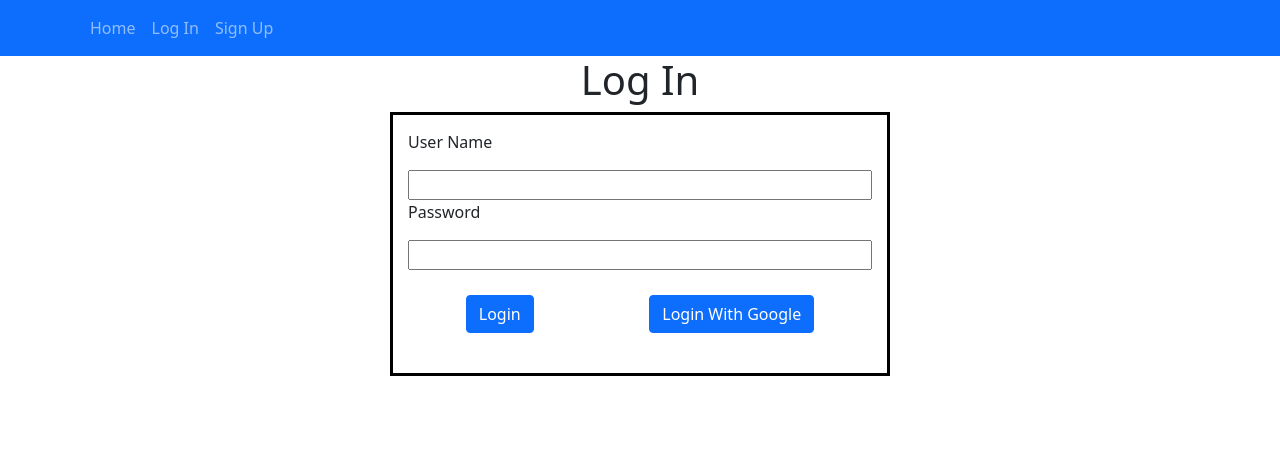
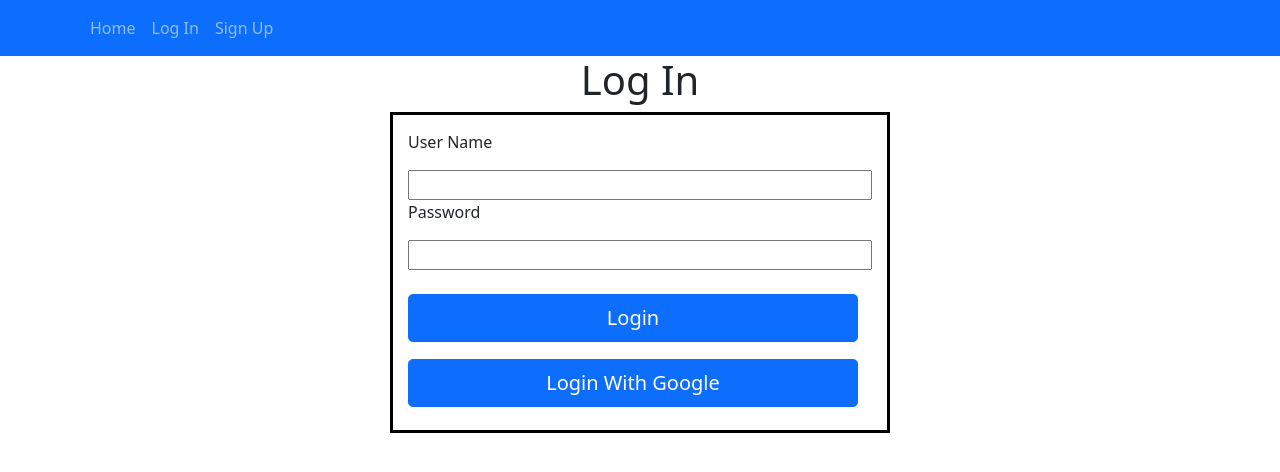
Before and after one commit to rodennis/react-firebase, a React (Create React App) app: page /login in a window 1280 px wide. Shown: the top 472 px of the page. Built offline with nearby package versions, Linux system fonts and the light colour scheme.

Commit message:
fixed styling on login page

```diff
--- a/src/components/logIn/index.css
+++ b/src/components/logIn/index.css
@@ -12,8 +12,10 @@
 }
 
 .loginDiv div{
-    margin-top: 25px;
-    margin-bottom: 25px;
+    margin-top: 15px;
+    /* margin-bottom: 25px; */
     display: flex;
+    flex-direction: column;
     justify-content: space-around;
+    height: 130px;
 }
--- a/src/components/logIn/index.js
+++ b/src/components/logIn/index.js
@@ -19,8 +19,8 @@ const LogIn = ({setUser}) => {
                 <p>Password</p>
                 <input value={password} onChange={(e)=> {setPassword(e?.target?.value)}}/>
                 <div>
-                    <Button>Login</Button>{' '}
-                    <Button onClick={() => {handleGoogleLogin()}}>Login With Google</Button>
+                    <Button variant='primary' size='lg' style={{width: 450}}>Login</Button>{' '}
+                    <Button variant='primary' size='lg' style={{width: 450}} onClick={() => {handleGoogleLogin()}}>Login With Google</Button>
                 </div>
             </div>
         </div>
--- a/src/components/signUp/index.css
+++ b/src/components/signUp/index.css
@@ -18,4 +18,3 @@
     display: flex;
     justify-content: space-around;
 }
-.signUpDiv div button{}
```
